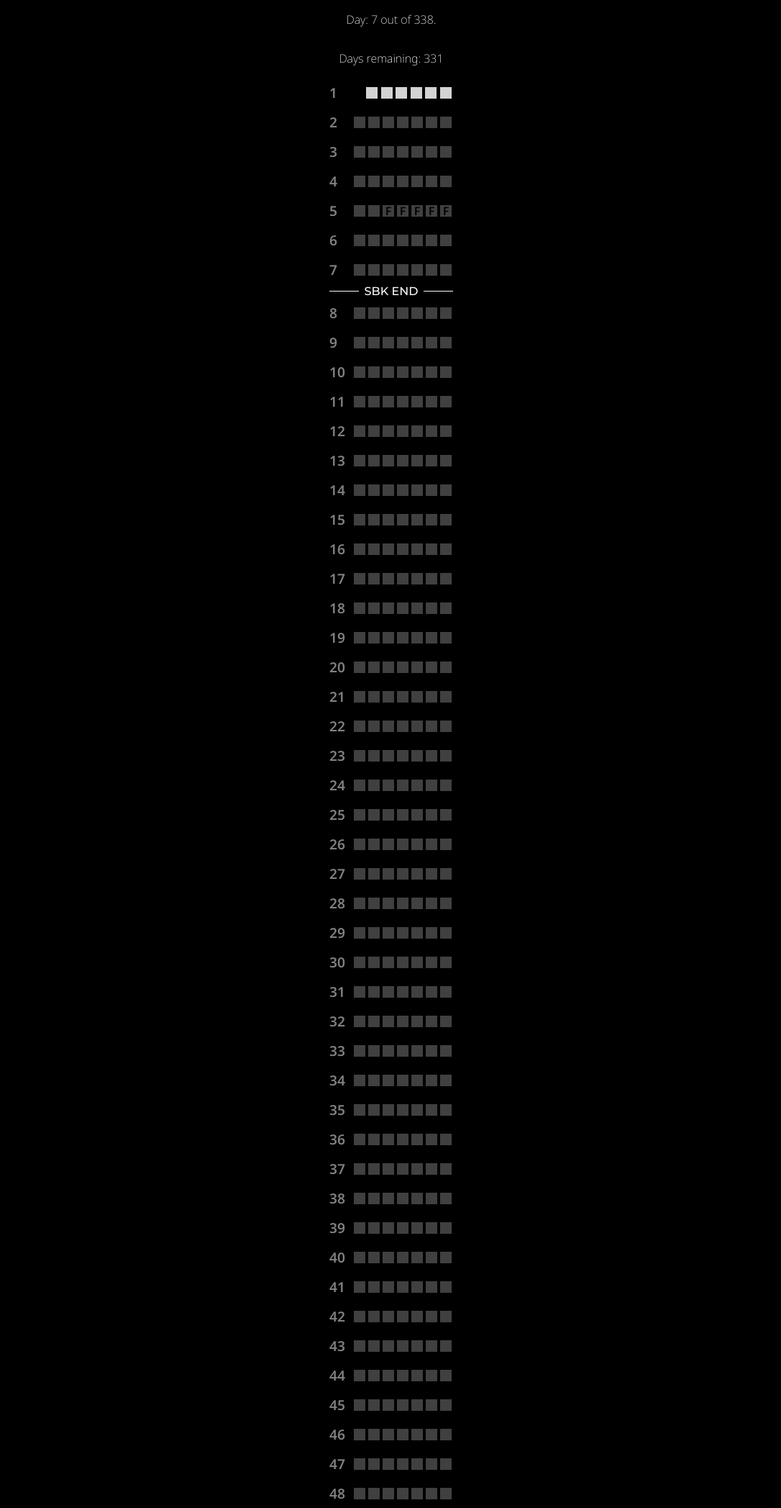
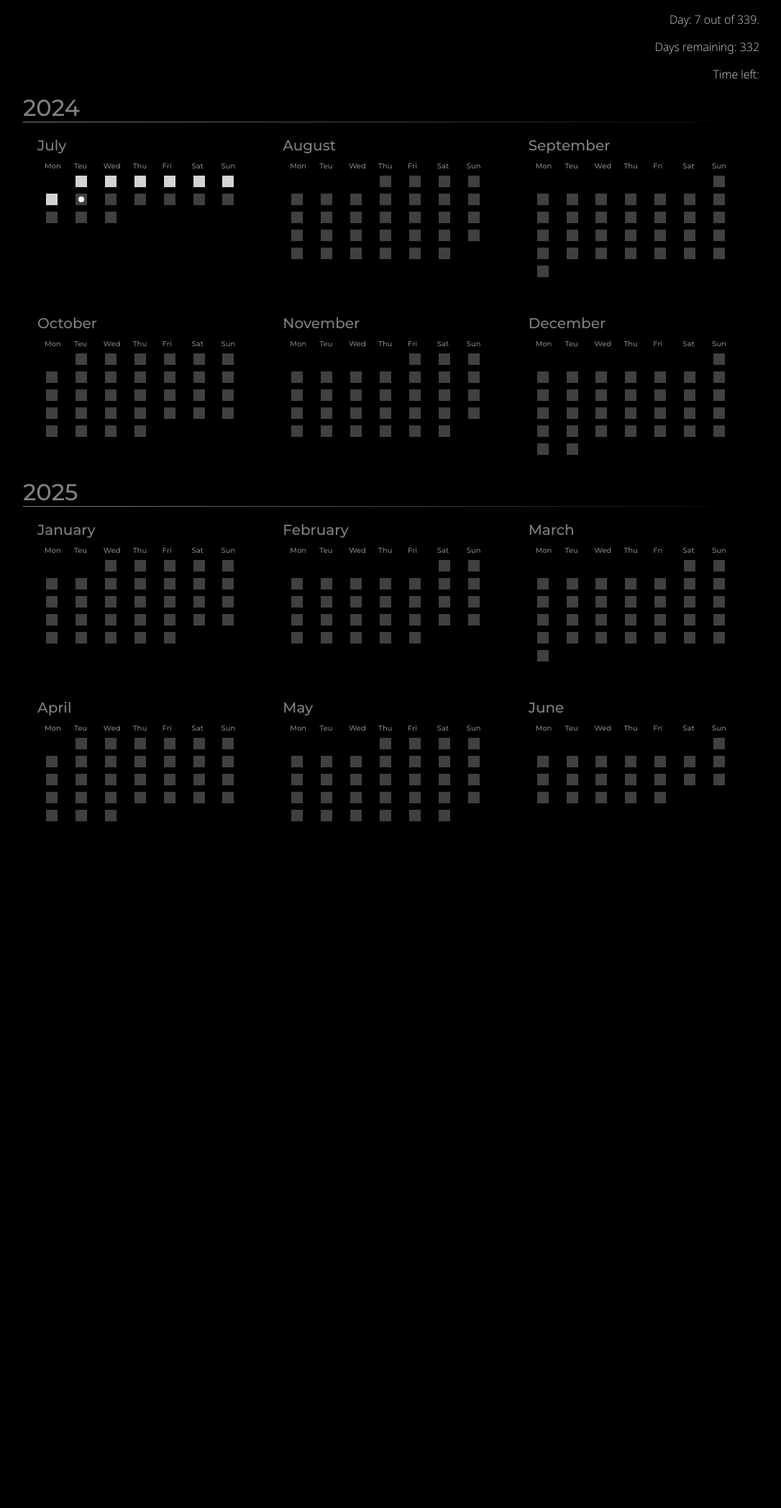
Before and after one commit to Klazkin/countdown, a Flask app: page / in a window 1280 px wide. Shown: the whole page at 72% size, without its empty margins (96-1182 px from the left). After the commit the page ends 1141 px from the top, so only its background shows below. Run offline with Flask 3, Linux system fonts and the light colour scheme.

Commit message:
add calendar layout

```diff
--- a/app.py
+++ b/app.py
@@ -1,30 +1,78 @@
+from dataclasses import dataclass
+
 from flask import Flask, render_template
-from datetime import datetime
+from datetime import datetime, timedelta
 
 dt = datetime
 
 start = dt(2024, 7, 16, 12, 30, 0)
 now = dt.now()
 end = dt(2025, 6, 20, 12)
-day_total = (end - start).days
-day_delta = (now - start).days
-sbk_end = (dt(2024, 9, 1) - start).days // 7
+day_total = (end.date() - start.date()).days
+day_delta = (now.date() - start.date()).days
+sbk_end = (dt(2024, 9, 1).date() - start.date()).days // 7
 app = Flask(__name__)
 
-days_free = [
-    (dt(2024, 8, x) - start).days for x in range(16, 21)
-]
+# days_free = {
+#     (dt(2024, 8, x) - start).days for x in range(16, 21)
+# }
 
 start_offset = start.weekday()
 
+month_names = [
+    "January", "February", "March", "April",
+    "May", "June", "July", "August", "September",
+    "October", "November", "December"
+]
+
+
+@dataclass
+class MonthData:
+    offset: int = 0
+    completed: int = 0
+    remaining: int = 0
+
+    @property
+    def days(self) -> int:
+        return self.completed + self.remaining
+
+
+def generate_calendar():
+    ret = {}
+    end_date = end.date()
+    current_date = start.date()
+    day_delta_counter = day_delta
+
+    while current_date <= end_date:
+        if current_date.year not in ret:
+            ret[current_date.year] = {}
+
+        if current_date.month not in ret[current_date.year]:
+            ret[current_date.year][current_date.month] = MonthData(offset=current_date.weekday())
+
+        md: MonthData = ret[current_date.year][current_date.month]
+
+        if day_delta_counter > 0:
+            md.completed += 1
+            day_delta_counter -= 1
+        else:
+            md.remaining += 1
+
+        current_date += timedelta(days=1)
+    return ret
+
+
 @app.route('/')
 def main_route():
+    calendar = generate_calendar()
     return render_template("index.html",
                            day_delta=day_delta,
                            day_total=day_total,
-                           days_free=days_free,
+                           # days_free=days_free,
                            start_offset=start_offset,
-                           sbk_end=sbk_end
+                           sbk_end=sbk_end,
+                           calendar=calendar,
+                           month_names=month_names
                            )
 
 
--- a/static/style.css
+++ b/static/style.css
@@ -4,31 +4,21 @@
 body {
     font-family: 'Noto Sans', sans-serif;
     font-weight: 200;
-    margin: auto;
-    justify-content: center;
-    align-items: center;
-    display: flex;
-    flex-direction: column;
-    min-height: 100vh;
-    max-width: 1000px;
+    max-width: 80%;
     background-color: black;
     color: white;
+    margin: 0 auto;
 }
 
 .day-container {
-    display: inline-flex;
-    flex-direction: column;
-}
-
-.day-week-container {
-    display: inline-flex;
-    flex-direction: row;
-    justify-content: space-between;
-    align-items: center;
-    /*border: white 1px solid;*/
-    /*margin: 5px;*/
-    padding: 7px 0;
-    /*min-width: 196px;*/
+    padding: 1em;
+    display: grid;
+    grid-template-columns: repeat(7, 1fr);
+    justify-content: start;
+    align-items: start;
+    gap: 0.5em;
+    font-size: 0.5em;
+    font-weight: 500;
 }
 
 .week-number {
@@ -93,3 +83,43 @@ body {
     height: 1px;
     background-color: white;
 }
+
+.current-day {
+    border-radius: 100%;
+    background-color: white;
+    min-width: 8px;
+    min-height: 8px;
+}
+
+.month-grid-container {
+    display: grid;
+    grid-template-columns: repeat(auto-fill, minmax(10em, 2fr));
+}
+
+.month {
+    padding: 1em;
+    display: inline-flex;
+    flex-direction: column;
+    vertical-align: center;
+    border-radius: 4px;
+    font-size: 20px;
+    color: gray;
+    font-weight: 500;
+}
+
+.year-title {
+    font-size: 2em;
+    color: gray;
+    font-family: Montserrat, 'sans-serif';
+    font-weight: 500;
+}
+
+.year-separator {
+    flex-grow: 1;
+    height: 1px;
+    background-image: linear-gradient(to right, gray, transparent);
+}
+
+.stats {
+    text-align: end;
+}
--- a/templates/index.html
+++ b/templates/index.html
@@ -8,48 +8,71 @@
 </head>
 <body>
 
+<div class="stats">
     <p>
         Day: {{ day_delta }} out of {{ day_total }}.
     </p>
-
     <p>
         Days remaining: {{ day_total - day_delta }}
     </p>
-
-<div class="day-container">
-    {% for w in range(day_total // 7) %}
-        <div class="day-week-container">
-            <div class="week-number">
-                {{ w + 1 }}
+    <p>
+        Time left:
+    </p>
 </div>
 
-            {% for d in range(7) %}
-                {% if (w == 0 and start_offset > d) %}
-                    <div class="day-filler">
-                {% elif w * 7 + d < day_delta %}
-                    <div class="day-elapsed">
-                {% else %}
-                    <div class="day">
-                {% endif %}
+{% for year in calendar %}
+    <div class="year-title">
+        {{ year }}
+        <div class="year-separator"></div>
 
-                {% if w * 7 + d in days_free %}
-                   F
-                {% endif %}
-
+        <div class="month-grid-container">
+            {% for month in calendar[year] %}
+                {% include 'month_block.html' with context %}
+            {% endfor %}
+        </div>
     </div>
 {% endfor %}
-        </div>
 
-        {% if w == sbk_end %}
-            <div class="separator">
-                <div class="line"></div>
-                <span class="separator-text">SBK END</span>
-                <div class="line"></div>
-            </div>
-        {% endif %}
 
-    {% endfor %}
-</div>
+
+
+{#<div class="day-container">#}
+{#    {% for w in range(day_total // 7) %}#}
+{#        <div class="day-week-container">#}
+{#            <div class="week-number">#}
+{#                {{ w + 1 }}#}
+{#            </div>#}
+{##}
+{#            {% for d in range(7) %}#}
+{#                {% if (w == 0 and start_offset > d) %}#}
+{#                    <div class="day-filler">#}
+{#                {% if w * 7 + d < day_delta %}#}
+{#                    <div class="day-elapsed">#}
+{#                {% else %}#}
+{#                    <div class="day">#}
+{#                {% endif %}#}
+{##}
+{#                {% if w * 7 + d == day_delta %}#}
+{#                    <div class="current-day"></div>#}
+{##}
+{#                {% elif w * 7 + d in days_free %}#}
+{#                   F#}
+{#                {% endif %}#}
+{##}
+{#            </div>#}
+{#            {% endfor %}#}
+{#        </div>#}
+{##}
+{#        {% if w == sbk_end %}#}
+{#            <div class="separator">#}
+{#                <div class="line"></div>#}
+{#                <span class="separator-text">SBK END</span>#}
+{#                <div class="line"></div>#}
+{#            </div>#}
+{#        {% endif %}#}
+{##}
+{#    {% endfor %}#}
+{#</div>#}
 
 </body>
 </html>
--- /dev/null
+++ b/templates/month_block.html
@@ -0,0 +1,29 @@
+<div class="month">
+    {{ month_names[month - 1] }}
+
+    <div class="day-container">
+        <div>Mon</div>
+        <div>Teu</div>
+        <div>Wed</div>
+        <div>Thu</div>
+        <div>Fri</div>
+        <div>Sat</div>
+        <div>Sun</div>
+
+        {% for offset in range(calendar[year][month].offset) %}
+            <div class="day-filler"></div>
+        {% endfor %}
+
+        {% for day in range(calendar[year][month].completed) %}
+            <div class="day-elapsed"></div>
+        {% endfor %}
+
+        {% for day in range(calendar[year][month].remaining) %}
+            <div class="day">
+                {% if day == 0 and calendar[year][month].completed > 0 %}
+                    <div class="current-day"></div>
+                {% endif %}
+            </div>
+        {% endfor %}
+    </div>
+</div>
```
Lines whose indentation alone changed are shown as unchanged.
